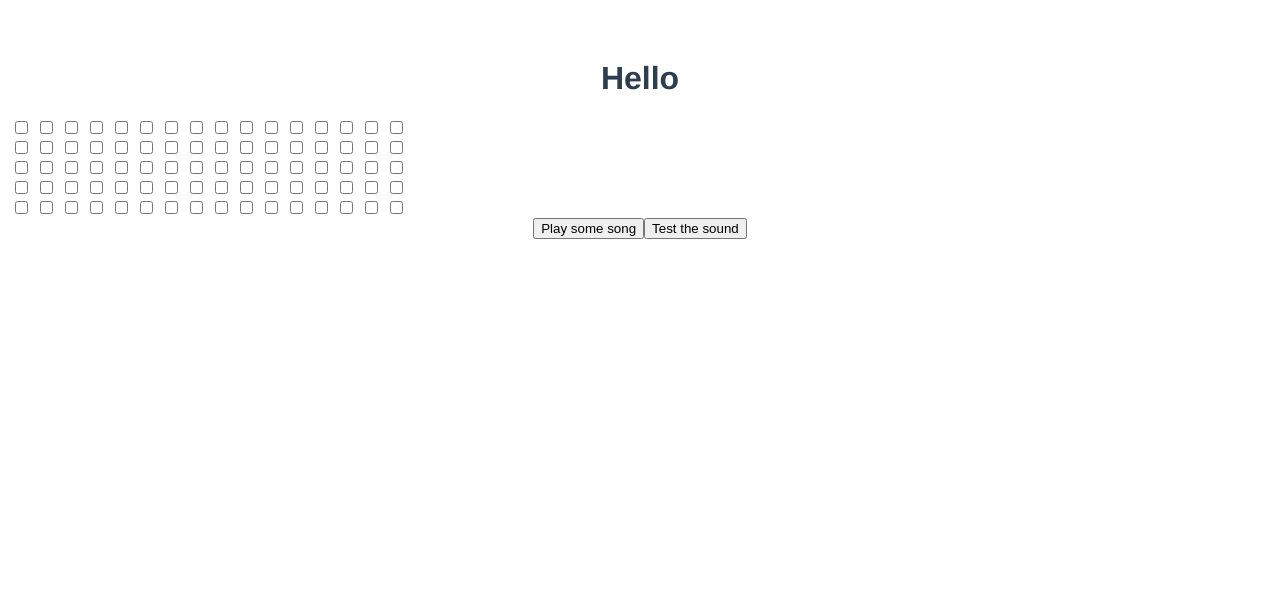
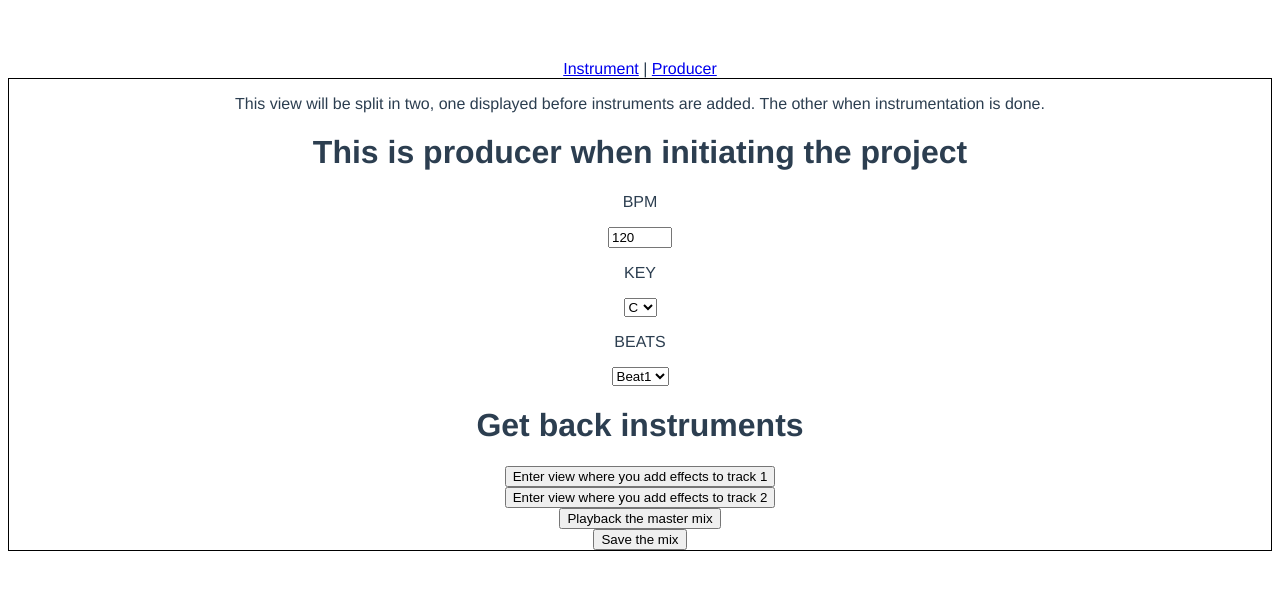
Before and after one commit to arielrova/multi-musicmakers, a Vue app: page /#/producer in a window 1280 px wide. Shown: the top 590 px of the page. Built offline with nearby package versions, Linux system fonts and the light colour scheme.

Commit message:
Routing + dummy producer view

```diff
--- a/package.json
+++ b/package.json
@@ -9,7 +9,8 @@
   },
   "dependencies": {
     "tone": "^0.12.80",
-    "vue": "^2.5.17"
+    "vue": "^2.5.17",
+    "vue-router": "^3.0.1"
   },
   "devDependencies": {
     "@vue/cli-plugin-babel": "^3.2.0",
--- a/src/App.vue
+++ b/src/App.vue
@@ -1,25 +1,12 @@
 <template>
   <div id="app">
-    <Synthesizer></Synthesizer>
+    <div id="nav">
+      <router-link to="/instrument">Instrument</router-link> |
+      <router-link to="/producer">Producer</router-link>
+    </div>
+    <router-view/>
   </div>
 </template>
-
-<script>
-
-// How to structure instruments + FX + Deviceorientation listeners?
-
-import Synthesizer from './components/Synthesizer.vue'
-import Producer from './components/Producer.vue'
-import Tone from 'tone'
-
-export default {
-  name: 'app',
-  components: {
-    Producer,
-    Synthesizer
-  }
-}
-</script>
 
 <style>
 #app {
--- a/src/components/Producer.vue
+++ b/src/components/Producer.vue
@@ -1,5 +1,41 @@
 <template>
-    <div>Yo</div>
+    <div class="producer">
+        <p>This view will be split in two, one displayed before instruments are added. The other when instrumentation is done.</p>
+        <h1>This is producer when initiating the project</h1>
+        <p>BPM</p>
+        <input type="number" name="quantity" min="100" max="140" value="120">
+        <p>KEY</p>
+        <select>
+            <option value="C">C</option>
+            <option value="D">D</option>
+            <option value="E">E</option>
+            <option value="F">F</option>
+            <option value="G">G</option>
+            <option value="A">A</option>
+            <option value="B">B</option>
+        </select>
+        <p>BEATS</p>
+        <select>
+            <option value="beat1">Beat1</option>
+            <option value="beat2">beat2</option>
+            <option value="beat3">beat3</option>
+            <option value="beat4">beat4</option>
+            <option value="beat5">beat5</option>
+        </select>
+        <h1>Get back instruments</h1>
+        <div>
+            <button>Enter view where you add effects to track 1</button>
+        </div>
+        <div>
+            <button>Enter view where you add effects to track 2</button>
+        </div>
+        <div>
+            <button>Playback the master mix</button>
+        </div>
+        <div>
+            <button>Save the mix</button>
+        </div>
+    </div>
 </template>
 
 <script>
@@ -12,18 +48,7 @@ export default {
 
 <!-- Add "scoped" attribute to limit CSS to this component only -->
 <style scoped>
-h3 {
-  margin: 40px 0 0;
-}
-ul {
-  list-style-type: none;
-  padding: 0;
-}
-li {
-  display: inline-block;
-  margin: 0 10px;
-}
-a {
-  color: #42b983;
+.producer {
+    border: 1px black solid;
 }
 </style>
--- a/src/components/Synthesizer.vue
+++ b/src/components/Synthesizer.vue
@@ -22,6 +22,7 @@
 <script>
 import Tone from 'tone'
 
+// HÄR ÄR INSTRUMENT
 let synthesizer = new Tone.Synth().toMaster()
 
 export default {
@@ -49,12 +50,10 @@ export default {
       this.sequencer.start()
     },
     testSound: function() {
-      console.log(this.sequence)
       this.synthesizer.triggerAttackRelease("C4")
     }
   },
 }
-
 
 
 var setupDataStructure = function() {
@@ -68,7 +67,9 @@ var setupDataStructure = function() {
 
 <!-- Add "scoped" attribute to limit CSS to this component only -->
 <style scoped>
+
 .sequencer {
+  border: 1px black solid;
   display: flex;
   width: 400px;
 }
--- a/src/main.js
+++ b/src/main.js
@@ -1,8 +1,10 @@
 import Vue from 'vue'
 import App from './App.vue'
+import router from './router'
 
 Vue.config.productionTip = false
 
 new Vue({
-  render: h => h(App),
+  router,
+  render: h => h(App)
 }).$mount('#app')
--- /dev/null
+++ b/src/router.js
@@ -0,0 +1,22 @@
+import Vue from 'vue'
+import Router from 'vue-router'
+import Instrument from './components/Synthesizer.vue'
+import Producer from "./components/Producer.vue"
+
+
+Vue.use(Router)
+
+export default new Router({
+  routes: [
+    {
+      path: '/instrument',
+      name: 'Instrument',
+      component: Instrument
+    },
+    {
+      path: '/producer',
+      name: 'Producer',
+      component: Producer
+    }
+  ]
+})
```
Also changed, not shown: src/views/Instrument.vue (added), src/views/Producer.vue (added), 2 other files (tests, documents, lock files or other folders).
